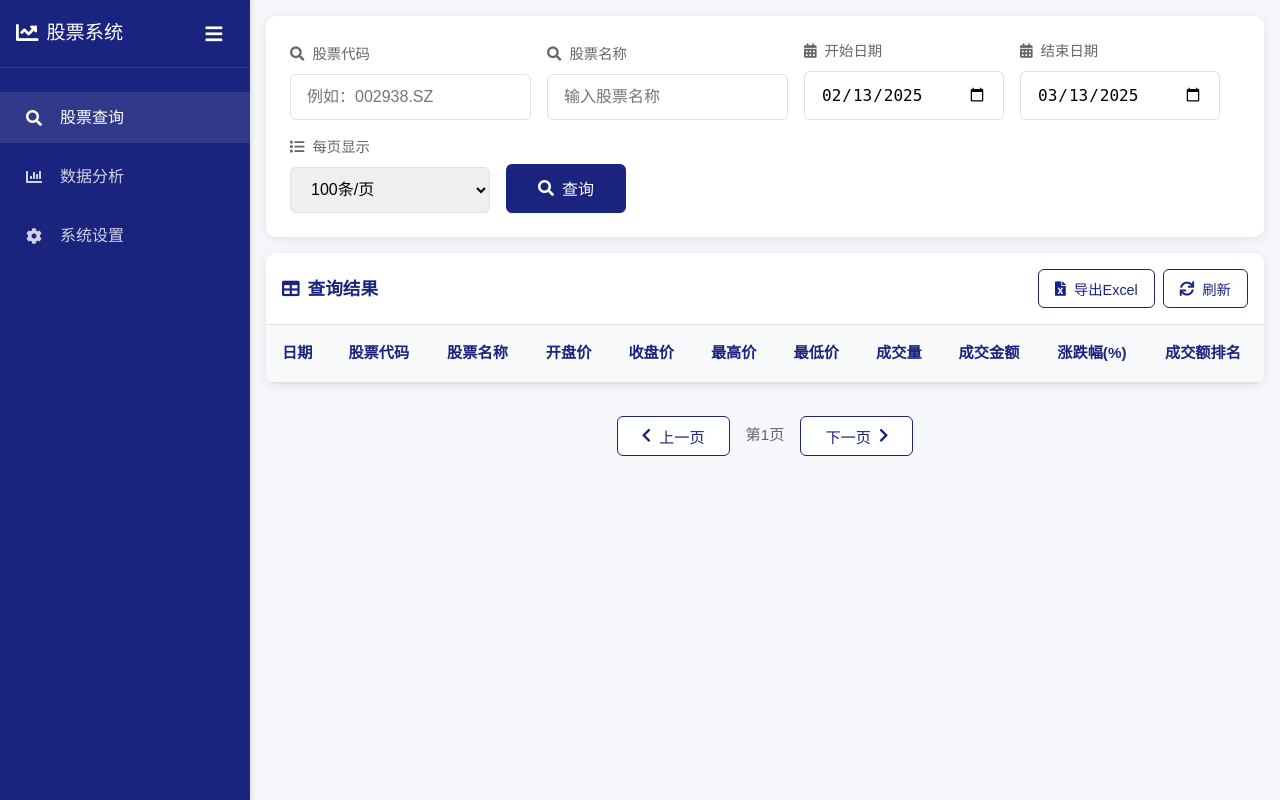
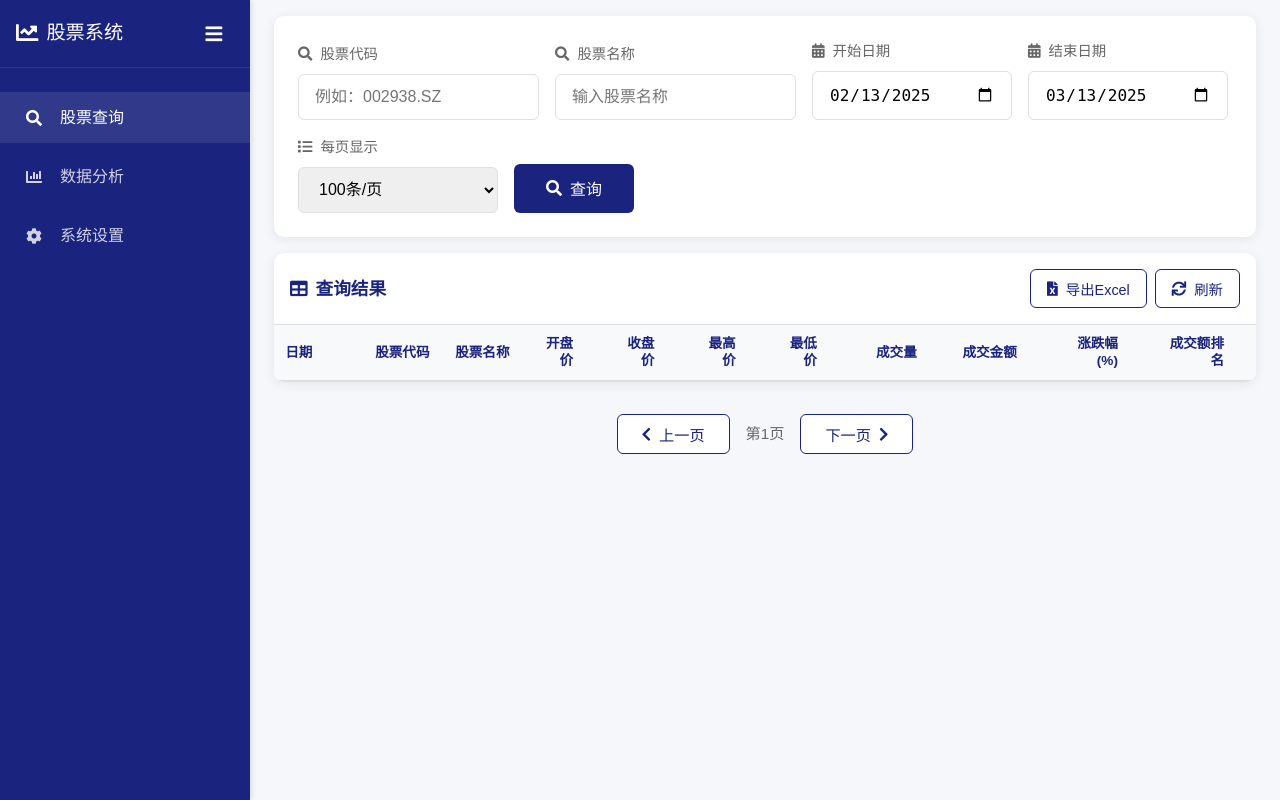
Before and after one commit to zhewenzhang/stock_research_platform, a Flask app: page / in a window 1280 px wide. Run offline with Flask 2, Linux system fonts and the light colour scheme; lists and menus that the app fills with data are empty.

Commit message:
优化表格布局：改用自适应列宽，优化数据显示效果

```diff
--- a/static/styles.css
+++ b/static/styles.css
@@ -138,9 +138,9 @@ body {
 }
 
 .container {
-    max-width: 1200px;
+    max-width: 1600px;
     margin: 1rem auto;
-    padding: 0 1rem;
+    padding: 0 1.5rem;
 }
 
 /* 筛选区域样式 */
@@ -213,8 +213,11 @@ body {
     background: white;
     border-radius: 10px;
     box-shadow: 0 2px 12px rgba(0,0,0,0.08);
-    overflow: hidden;
+    overflow-x: auto;
     margin-bottom: 2rem;
+    width: 100%;
+    -webkit-overflow-scrolling: touch;
+    scrollbar-width: thin;
 }
 
 .table-header {
@@ -262,7 +265,8 @@ body {
 table {
     width: 100%;
     border-collapse: collapse;
-    font-size: 0.95rem;
+    font-size: clamp(0.8rem, 1.5vw, 0.95rem);
+    table-layout: auto;
 }
 
 th {
@@ -270,13 +274,37 @@ th {
     color: #1a237e;
     font-weight: 600;
     text-align: left;
-    padding: 1rem;
+    padding: clamp(0.5rem, 1vw, 1rem);
     border-bottom: 2px solid #e0e0e0;
+    cursor: pointer;
+    user-select: none;
+    transition: all 0.3s ease;
+    position: relative;
+    white-space: normal;
+    word-wrap: break-word;
+    line-height: 1.2;
 }
 
+/* 移除固定列宽，使用最小宽度和最大宽度来控制 */
+th:nth-child(1) { min-width: 90px; }  /* 日期 */
+th:nth-child(2) { min-width: 80px; }  /* 股票代码 */
+th:nth-child(3) { min-width: 80px; }  /* 股票名称 */
+th:nth-child(4),
+th:nth-child(5),
+th:nth-child(6),
+th:nth-child(7) { min-width: 70px; }  /* 价格相关列 */
+th:nth-child(8),
+th:nth-child(9) { min-width: 100px; }  /* 成交量和金额 */
+th:nth-child(10) { min-width: 85px; }  /* 涨跌幅 */
+th:nth-child(11) { min-width: 85px; }  /* 成交额排名 */
+
 td {
-    padding: 1rem;
+    padding: clamp(0.5rem, 1vw, 1rem);
     border-bottom: 1px solid #e0e0e0;
+    white-space: nowrap;
+    overflow: hidden;
+    text-overflow: ellipsis;
+    font-size: clamp(0.8rem, 1.5vw, 0.95rem);
 }
 
 tr:hover {
@@ -287,11 +315,51 @@ tr:hover {
 .price-up {
     color: #f44336;
     font-weight: 500;
+    text-align: right;
 }
 
 .price-down {
     color: #4caf50;
     font-weight: 500;
+    text-align: right;
+}
+
+/* 数字列右对齐并调整内边距 */
+td:nth-child(4),  /* 开盘价 */
+td:nth-child(5),  /* 收盘价 */
+td:nth-child(6),  /* 最高价 */
+td:nth-child(7),  /* 最低价 */
+td:nth-child(8),  /* 成交量 */
+td:nth-child(9),  /* 成交金额 */
+td:nth-child(10), /* 涨跌幅 */
+td:nth-child(11)  /* 成交额排名 */ {
+    text-align: right;
+    padding-right: 1.5rem;
+}
+
+/* 表头对应的列也右对齐 */
+th:nth-child(4),
+th:nth-child(5),
+th:nth-child(6),
+th:nth-child(7),
+th:nth-child(8),
+th:nth-child(9),
+th:nth-child(10),
+th:nth-child(11) {
+    text-align: right;
+    padding-right: 2rem;
+}
+
+/* 调整表头图标位置 */
+th i {
+    margin-left: 0.3rem;
+    font-size: clamp(0.75rem, 1.2vw, 0.85rem);
+    opacity: 0.6;
+    transition: all 0.3s ease;
+    position: absolute;
+    right: 0.5rem;
+    top: 50%;
+    transform: translateY(-50%);
 }
 
 /* 分页样式 */
@@ -366,22 +434,21 @@ tr:hover {
 
 /* 自定义滚动条 */
 .table-container::-webkit-scrollbar {
-    width: 8px;
-    height: 8px;
+    height: 6px;
 }
 
 .table-container::-webkit-scrollbar-track {
     background: #f1f1f1;
-    border-radius: 4px;
+    border-radius: 3px;
 }
 
 .table-container::-webkit-scrollbar-thumb {
-    background: #888;
-    border-radius: 4px;
+    background: #c1c1c1;
+    border-radius: 3px;
 }
 
 .table-container::-webkit-scrollbar-thumb:hover {
-    background: #555;
+    background: #a8a8a8;
 }
 
 /* 响应式设计 */
@@ -445,3 +512,47 @@ tr:hover {
         justify-content: center;
     }
 }
+
+@media screen and (max-width: 1600px) {
+    .container {
+        max-width: 1400px;
+    }
+}
+
+@media screen and (max-width: 1400px) {
+    .container {
+        max-width: 1200px;
+    }
+    table {
+        font-size: 0.85rem;
+    }
+    th, td {
+        padding: 0.7rem;
+    }
+}
+
+@media screen and (max-width: 1200px) {
+    .container {
+        max-width: 1000px;
+    }
+    table {
+        font-size: 0.8rem;
+    }
+    th, td {
+        padding: 0.6rem;
+    }
+}
+
+@media screen and (max-width: 1000px) {
+    .container {
+        max-width: 100%;
+        padding: 0 1rem;
+    }
+    .table-container {
+        max-width: 100%;
+        overflow-x: auto;
+    }
+    table {
+        min-width: 900px;
+    }
+}
```
